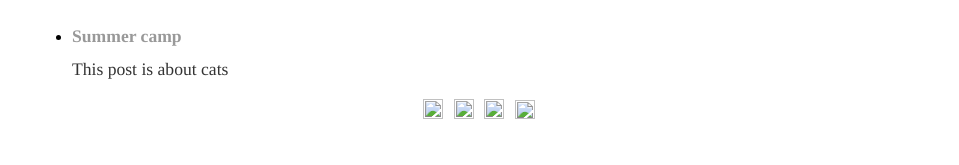
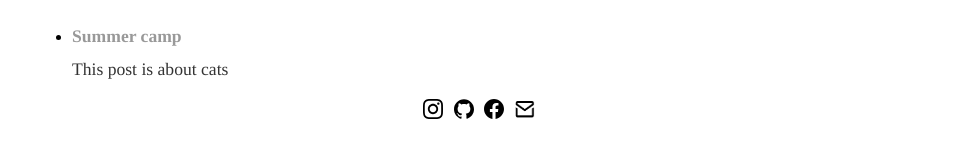
Before and after one commit to martianying/martianying.github.io, a Jekyll site: the page built from blog/index.html, in a window 1280 px wide. Shown: the part 135-300 px from the top of the page, without its empty margins (160-1119 px from the left). Built offline with Jekyll 4.4.1, drawn with Linux system fonts in a browser that asks for light colours.

Commit message:
Update default.html

```diff
--- a/_layouts/default.html
+++ b/_layouts/default.html
@@ -22,10 +22,10 @@
 			</div><!-- /.container -->
 			<footer> <!--footer part-->
 	    		<ul>
-						<li><a href="https://www.instagram.com/marsvora/"><img src="assets/images/instagram.svg" width="20" height="20"/></a></li>
-						<li><a href="https://github.com/martianying"><img src="assets/images/github.svg" width="20" height="20"/></a></li>
-						<li><a href="https://www.facebook.com/veronica.planck.1"><img src="assets/images/facebook.svg" width="20" height="20"/></a></li>
-						<li><a href="mailto:veronicaplanck@icloud.com"><img src="assets/images/mailto.png" width="20" height="19"/></a></li>
+						<li><a href="https://www.instagram.com/marsvora/"><img src="/assets/images/instagram.svg" width="20" height="20"/></a></li>
+						<li><a href="https://github.com/martianying"><img src="/assets/images/github.svg" width="20" height="20"/></a></li>
+						<li><a href="https://www.facebook.com/veronica.planck.1"><img src="/assets/images/facebook.svg" width="20" height="20"/></a></li>
+						<li><a href="mailto:veronicaplanck@icloud.com"><img src="/assets/images/mailto.png" width="20" height="19"/></a></li>
 				</ul>
 			</footer>
 		</body>
```
